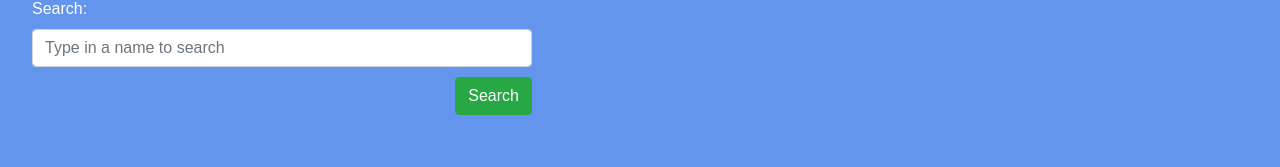
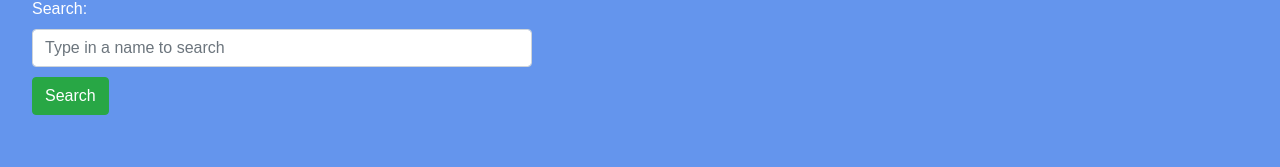
Before and after one commit to AlishaSaleh/employee-directory, a React (Create React App) app: page / in a window 1280 px wide. Shown: the part 123-290 px from the top of the page. Built offline with nearby package versions, Linux system fonts and the light colour scheme; no server answers.

Commit message:
Search button moved

```diff
--- a/src/components/SearchForm/style.css
+++ b/src/components/SearchForm/style.css
@@ -5,6 +5,6 @@ form.search {
 }
 
 form.search button[type="submit"] {
-  float: right;
+  /* float: right; */
   margin-top: 10px;
 }
```
